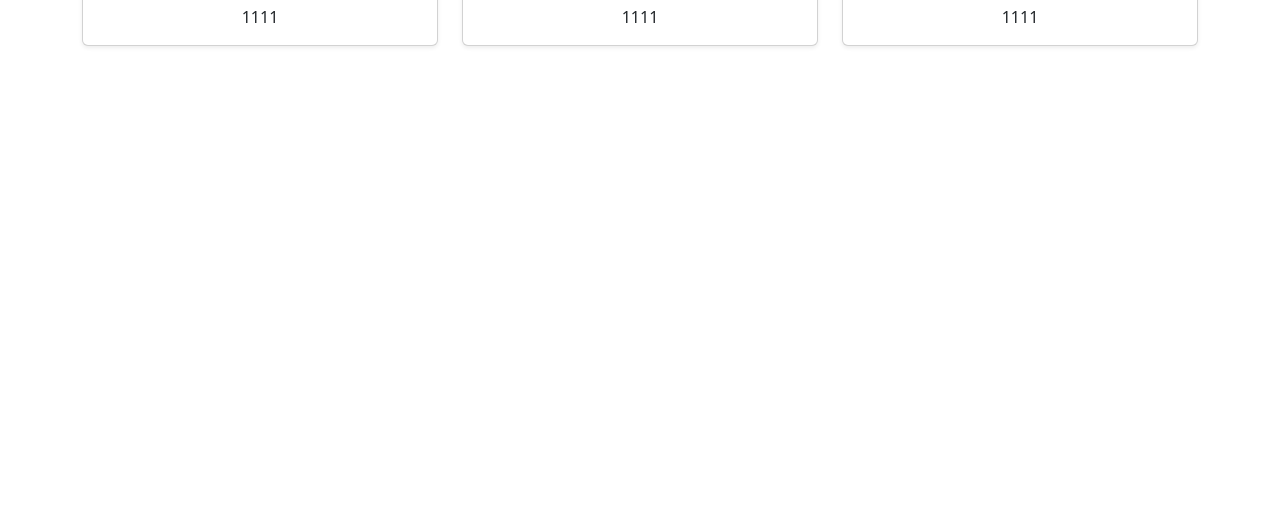
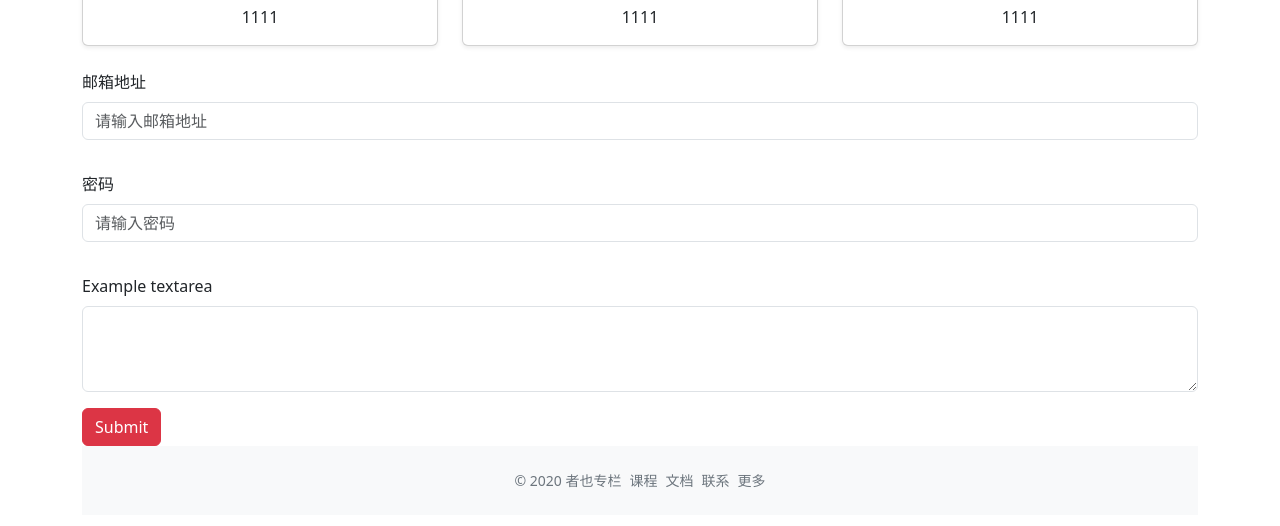
Before and after one commit to baohaojie123/vue-study, a Vue app in the folder vite-project/: page / in a window 1280 px wide. Shown: the part 220-746 px from the top of the page. Built offline with nearby package versions, Linux system fonts and the light colour scheme.

Commit message:
ValidateForm

```diff
--- a/vite-project/package.json
+++ b/vite-project/package.json
@@ -10,7 +10,9 @@
   },
   "dependencies": {
     "bootstrap": "^5.3.0-alpha1",
-    "vue": "^3.2.45"
+    "mitt": "^3.0.0",
+    "vue": "^3.2.45",
+    "vue-router": "^4.0.13"
   },
   "devDependencies": {
     "@vitejs/plugin-vue": "^4.0.0",
--- a/vite-project/src/App.vue
+++ b/vite-project/src/App.vue
@@ -1,14 +1,75 @@
 <template>
   <div class="container">
     <global-header :user="currentUser"></global-header>
+    <router-view></router-view>
     <column-list :list="list"></column-list>
+    <validate-form @form-submit="onFormSubmit">
+      <div class="mb-3">
+        <label for="exampleFormControlInput1"
+               class="form-label">邮箱地址</label>
+        <validate-input :rules="emailRules"
+                        v-model="emailVal"
+                        type="text"
+                        placeholder="请输入邮箱地址"
+                        ref="inputRef"></validate-input>
+        {{ emailVal }}
+      </div>
+      <div class="mb-3">
+        <label for="exampleInputPassword1"
+               class="form-label">密码</label>
+        <validate-input type="password"
+                        placeholder="请输入密码"
+                        :rules="passRules"
+                        v-model="passwordVal"></validate-input>
+      </div>
+      <div class="mb-3">
+        <label for="exampleFormControlTextarea1"
+               class="form-label">Example textarea</label>
+        <textarea class="form-control"
+                  id="exampleFormControlTextarea1"
+                  rows="3"></textarea>
+      </div>
+      <template #submit>
+        <span class="btn btn-danger">Submit</span>
+      </template>
+    </validate-form>
+    <footer class="text-center py-4 text-secondary bg-light mt-6">
+      <small>
+        <ul class="list-inline mb-0">
+          <li class="list-inline-item">© 2020 者也专栏</li>
+          <li class="list-inline-item">课程</li>
+          <li class="list-inline-item">文档</li>
+          <li class="list-inline-item">联系</li>
+          <li class="list-inline-item">更多</li>
+        </ul>
+      </small>
+    </footer>
   </div>
 </template>
-<script  lang="ts">
+<!-- <script setup lang="ts">
 import 'bootstrap/dist/css/bootstrap.min.css'
 import ColumnList, { ColumnProps } from './components/ColumnList.vue'
 import GlobalHeader, { UserProps } from './components/GlobalHeader.vue'
-import { defineComponent } from 'vue'
+interface TestProps {
+  isLogin: boolean
+  nickName?: string
+  _id?: string
+  column?: string
+  email?: string
+  description?: string
+}
+const user: TestProps = {
+  isLogin: true
+  // nickName: 'bhj'
+}
+</script> -->
+<script lang="ts">
+import 'bootstrap/dist/css/bootstrap.min.css'
+import ColumnList, { ColumnProps } from './components/ColumnList.vue'
+import GlobalHeader, { UserProps } from './components/GlobalHeader.vue'
+import { defineComponent, reactive, ref } from 'vue'
+import ValidateInput, { RulesProp } from './components/ValidateInput.vue'
+import ValidateForm from './components/ValidateForm.vue'
 const user: UserProps = {
   isLogin: true,
   nickName: 'bhj'
@@ -33,13 +94,44 @@ const testData: ColumnProps[] = [
     description: '1111'
   }
 ]
+
 export default defineComponent({
   name: 'App',
-  components: { ColumnList, GlobalHeader },
+  components: { ColumnList, GlobalHeader, ValidateInput, ValidateForm },
   setup() {
+    const inputRef = ref<any>()
+    const emailVal = ref('')
+    const passwordVal = ref('')
+    const emailRules: RulesProp = [
+      { type: 'required', message: '电子邮箱地址不能为空' },
+      { type: 'email', message: '请输入正确的邮箱地址' }
+    ]
+    const passRules: RulesProp = [{ type: 'required', message: '密码不能为空' }]
+    const emailRef = reactive({
+      val: 'qq',
+      error: false,
+      message: ''
+    })
+    const validateEmail = () => {
+      if (emailRef.val.trim() === '') {
+        emailRef.error = true
+        emailRef.message = 'can not be empty'
+      }
+    }
+    const onFormSubmit = (result: boolean) => {
+      console.log('result', result)
+    }
     return {
       list: testData,
-      currentUser: user
+      currentUser: user,
+      emailRef,
+      validateEmail,
+      emailRules,
+      emailVal,
+      passRules,
+      passwordVal,
+      onFormSubmit,
+      inputRef
     }
   }
 })
--- /dev/null
+++ b/vite-project/src/components/ValidateForm.vue
@@ -0,0 +1,40 @@
+<template>
+  <form class="validate-form-container">
+    <slot></slot>
+    <div class="submit-area"
+         @click.prevent="submitForm">
+      <slot name="submit">
+        <button type="submit"
+                class="btn btn-primary">提交</button>
+      </slot>
+    </div>
+  </form>
+</template>
+<script lang="ts">
+import { defineComponent, onUnmounted } from 'vue'
+import mitt from 'mitt'
+type ValidateFunc = () => boolean
+export const emitter = mitt()
+export default defineComponent({
+  emits: ['form-submit'],
+  setup(props, context) {
+    let funcArr: ValidateFunc[] = []
+    const submitForm = () => {
+      const result = funcArr.map(func => func()).every(result => result)
+      console.log('flag', result)
+      context.emit('form-submit', result)
+    }
+    const callback = (func: ValidateFunc) => {
+      funcArr.push(func)
+    }
+    emitter.on('form-item-created', callback)
+    onUnmounted(() => {
+      emitter.off('form-item-created', callback)
+      funcArr = []
+    })
+    return {
+      submitForm
+    }
+  }
+})
+</script>
--- /dev/null
+++ b/vite-project/src/components/ValidateInput.vue
@@ -0,0 +1,74 @@
+<template>
+  <div class="validate-input-container pb-3">
+    <input class="form-control"
+           :class="{'is-invalid':inputRef.error}"
+           :value="inputRef.val"
+           @blur="validateInput"
+           @input="updateValue"
+           v-bind="$attrs">
+    <span v-if="inputRef.error"
+          class="invalid-feedback">{{ inputRef.message }}</span>
+  </div>
+</template>
+<script lang="ts">
+import { defineComponent, PropType, reactive, onMounted } from 'vue'
+interface RuleProp {
+  type: 'required' | 'email'
+  message: string
+}
+const emailReg =
+  /^[a-zA-Z0-9.!#$%&’*+/=?^_`{|}~-]+@[a-zA-Z0-9-]+(?:\.[a-zA-Z0-9-]+)*$/
+export type RulesProp = RuleProp[]
+import { emitter } from './ValidateForm.vue'
+export default defineComponent({
+  props: {
+    rules: Array as PropType<RulesProp>,
+    modelValue: String
+  },
+  // 组件的根元素不继承 attribute
+  inheritAttrs: false,
+  setup(props, context) {
+    console.log(context.attrs)
+    const updateValue = (e: KeyboardEvent) => {
+      const targetValue = (e.target as HTMLInputElement).value
+      inputRef.val = targetValue
+      context.emit('update:modelValue', targetValue)
+    }
+    const inputRef = reactive({
+      val: props.modelValue || '',
+      error: false,
+      message: ''
+    })
+    const validateInput = () => {
+      if (props.rules) {
+        const allPassed = props.rules.every(rule => {
+          let passed = true
+          inputRef.message = rule.message
+          switch (rule.type) {
+            case 'required':
+              passed = inputRef.val.trim() !== ''
+              break
+            case 'email':
+              passed = emailReg.test(inputRef.val)
+              break
+            default:
+              break
+          }
+          return passed
+        })
+        inputRef.error = !allPassed
+        return allPassed
+      }
+      return true
+    }
+    onMounted(() => {
+      emitter.emit('form-item-created', validateInput)
+    })
+    return {
+      inputRef,
+      validateInput,
+      updateValue
+    }
+  }
+})
+</script>
```
Also changed, not shown: vite-project/src/views/Home.vue (added, +64 -0 lines), vite-project/src/views/Login.vue (added, +61 -0 lines), 1 other file (tests, documents, lock files or other folders).
